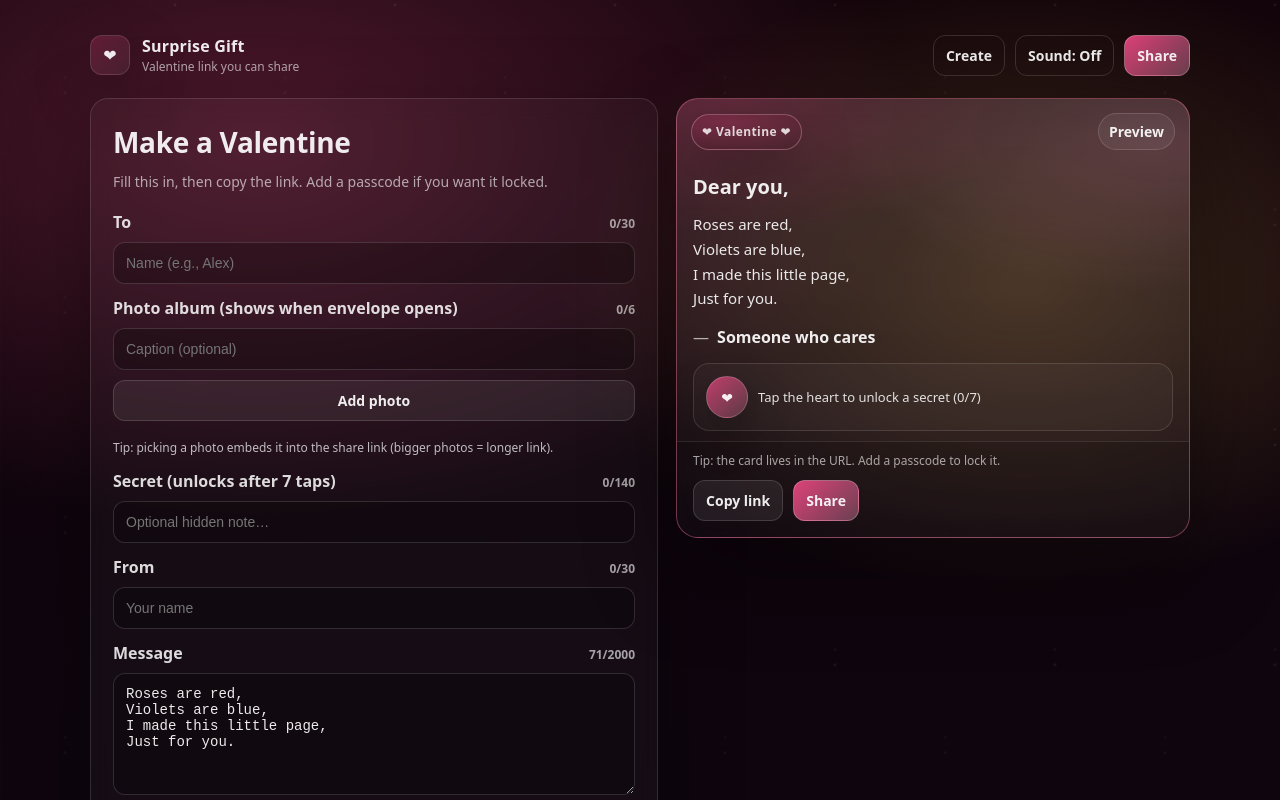
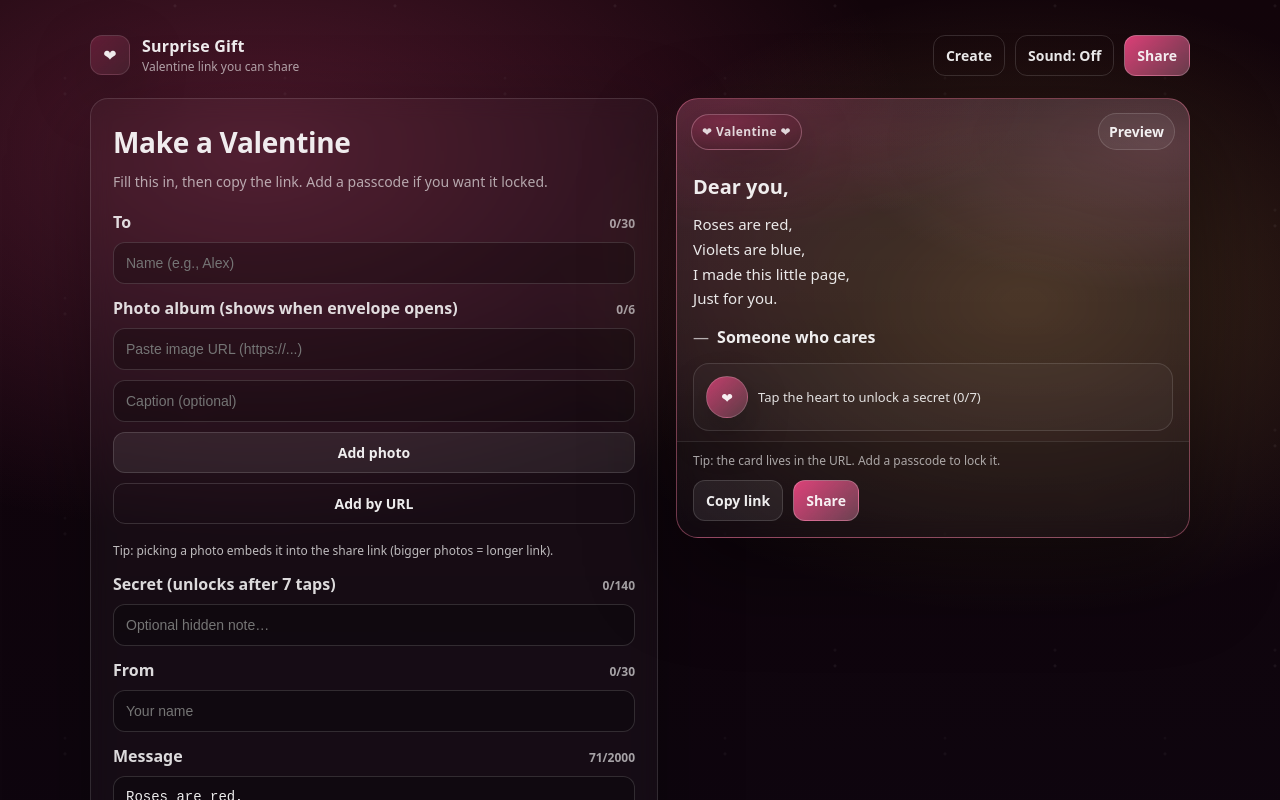
Before and after one commit to JohnBrianTiopes/Surprise, a React (Vite) app: page / in a window 1280 px wide. Shown: the top 800 px of the page. Built offline with nearby package versions, Linux system fonts and the light colour scheme.

Commit message:
Allow long link copy and add photo by URL

```diff
--- a/src/App.jsx
+++ b/src/App.jsx
@@ -113,7 +113,7 @@ function isSupportedImageSrc(url) {
 }
 
 const MAX_PHOTOS = 6
-const MAX_SHARE_URL_LEN = 250000
+const MAX_SHARE_URL_LEN = 800000
 const MAX_MESSAGE_LEN = 2000
 const MAX_DATA_IMAGE_URL_LEN = 900000
 const MAX_HTTP_IMAGE_URL_LEN = 2000
@@ -403,6 +403,7 @@ function App() {
   const [privateUrl, setPrivateUrl] = useState('')
   const [privateBusy, setPrivateBusy] = useState(false)
 
+  const [newPhotoUrl, setNewPhotoUrl] = useState('')
   const [newPhotoCaption, setNewPhotoCaption] = useState('')
   const fileInputRef = useRef(null)
   const [photoBusy, setPhotoBusy] = useState(false)
@@ -532,25 +533,19 @@ function App() {
   }
 
   async function onCopy() {
-    if (shareTooLong) {
-      showToast('Link too long — remove photos or compress more')
-      return
-    }
     try {
       await navigator.clipboard.writeText(shareUrl)
       setCopied(true)
-      showToast('Link copied')
+      showToast(shareTooLong ? 'Link copied (very long — sharing may fail in some apps)' : 'Link copied')
       window.setTimeout(() => setCopied(false), 1200)
     } catch {
-      showToast('Copy failed — you can select the link and copy it')
+      showToast(shareTooLong
+        ? 'Copy failed — link is very long. Use Private link or fewer photos.'
+        : 'Copy failed — you can select the link and copy it')
     }
   }
 
   async function onShare() {
-    if (shareTooLong) {
-      showToast('Link too long — remove photos or compress more')
-      return
-    }
     if (!navigator.share) {
       showToast('Sharing not supported here — copy the link instead')
       return
@@ -567,10 +562,6 @@ function App() {
   }
 
   function onOpenViewer() {
-    if (shareTooLong) {
-      showToast('Link too long — remove photos first')
-      return
-    }
     window.history.replaceState({}, '', new URL(shareUrl).toString())
     setMode('view')
     if (sharedExperienceEnabled) setViewerStep('envelope')
@@ -790,6 +781,24 @@ function App() {
     fileInputRef.current?.click?.()
   }
 
+  function onAddPhotoByUrl() {
+    const url = clampPhotoUrl(newPhotoUrl)
+    const caption = clampLen(newPhotoCaption, 60)
+    if (!isSupportedImageSrc(url)) {
+      showToast('Paste a public image URL (https://...)')
+      return
+    }
+    setPhotos((list) => {
+      const next = Array.isArray(list) ? [...list] : []
+      if (next.length >= MAX_PHOTOS) return next
+      next.push({ url, caption })
+      return next
+    })
+    setNewPhotoUrl('')
+    setNewPhotoCaption('')
+    showToast('Photo added')
+  }
+
   async function onAddFromDevice(e) {
     const file = e.target.files?.[0]
     e.target.value = ''
@@ -807,7 +816,7 @@ function App() {
       }
       setPhotoBusy(true)
       showToast('Compressing photo…')
-      const dataUrl = await fileToCompressedDataUrl(file, { maxDim: 900, quality: 0.78 })
+      const dataUrl = await fileToCompressedDataUrl(file, { maxDim: 900, quality: 0.78, targetDataUrlLen: 120000 })
       setPhotos((list) => {
         const next = Array.isArray(list) ? [...list] : []
         if (next.length >= MAX_PHOTOS) return next
@@ -899,6 +908,13 @@ function App() {
 
               <div className="photoComposer">
                 <input
+                  value={newPhotoUrl}
+                  onChange={(e) => setNewPhotoUrl(e.target.value)}
+                  placeholder="Paste image URL (https://...)"
+                  autoComplete="off"
+                  inputMode="url"
+                />
+                <input
                   value={newPhotoCaption}
                   onChange={(e) => setNewPhotoCaption(e.target.value)}
                   placeholder="Caption (optional)"
@@ -919,6 +935,15 @@ function App() {
                   disabled={photoBusy || (Array.isArray(photos) ? photos.length : 0) >= 6}
                 >
                   {photoBusy ? 'Working…' : 'Add photo'}
+                </button>
+
+                <button
+                  className="ghost"
+                  type="button"
+                  onClick={onAddPhotoByUrl}
+                  disabled={(Array.isArray(photos) ? photos.length : 0) >= 6}
+                >
+                  Add by URL
                 </button>
               </div>
 
```
